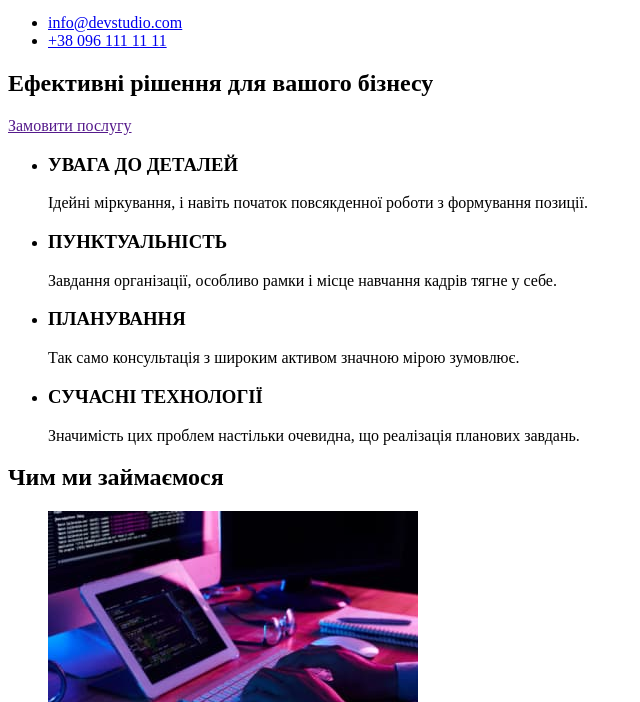
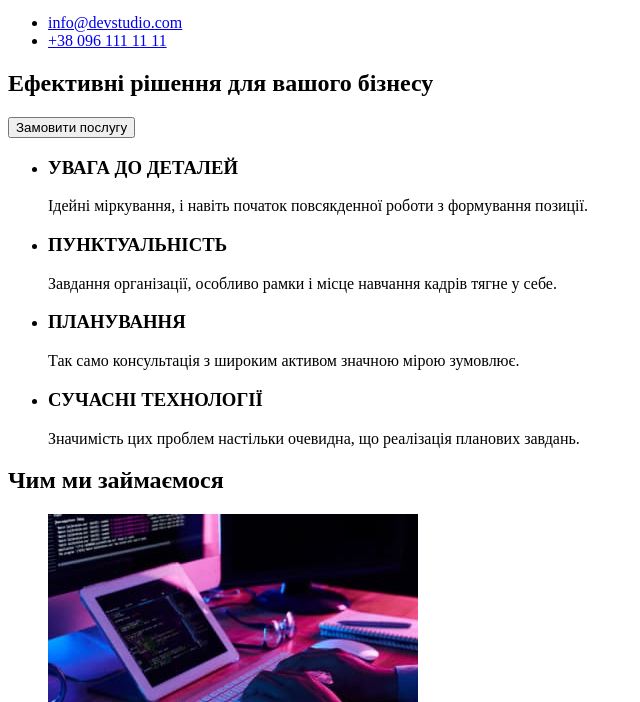
Before and after one commit to Gimbitskyj/goit-markup-hw-01, a plain HTML site: page index.html in a window 1280 px wide. Shown: the part 98-800 px from the top of the page, without its empty margins (0-640 px from the left). Drawn offline with Linux system fonts and the light colour scheme.

Commit message:
task adjustment

```diff
--- a/index.html
+++ b/index.html
@@ -4,7 +4,7 @@
     <meta charset="UTF-8" />
     <meta http-equiv="X-UA-Compatible" content="IE=edge" />
     <meta name="viewport" content="width=device-width, initial-scale=1.0" />
-    <title>Домашнє завдання №1</title>
+    <title>Студія</title>
   </head>
   <body>
     <header>
@@ -24,7 +24,7 @@
     <main>
       <section>
         <h1>Ефективні рішення для вашого бізнесу</h1>
-        <a href="">Замовити послугу</a>
+        <button type="button">Замовити послугу</button>
       </section>
       <section>
         <h2 hidden>Особливості</h2>
```
